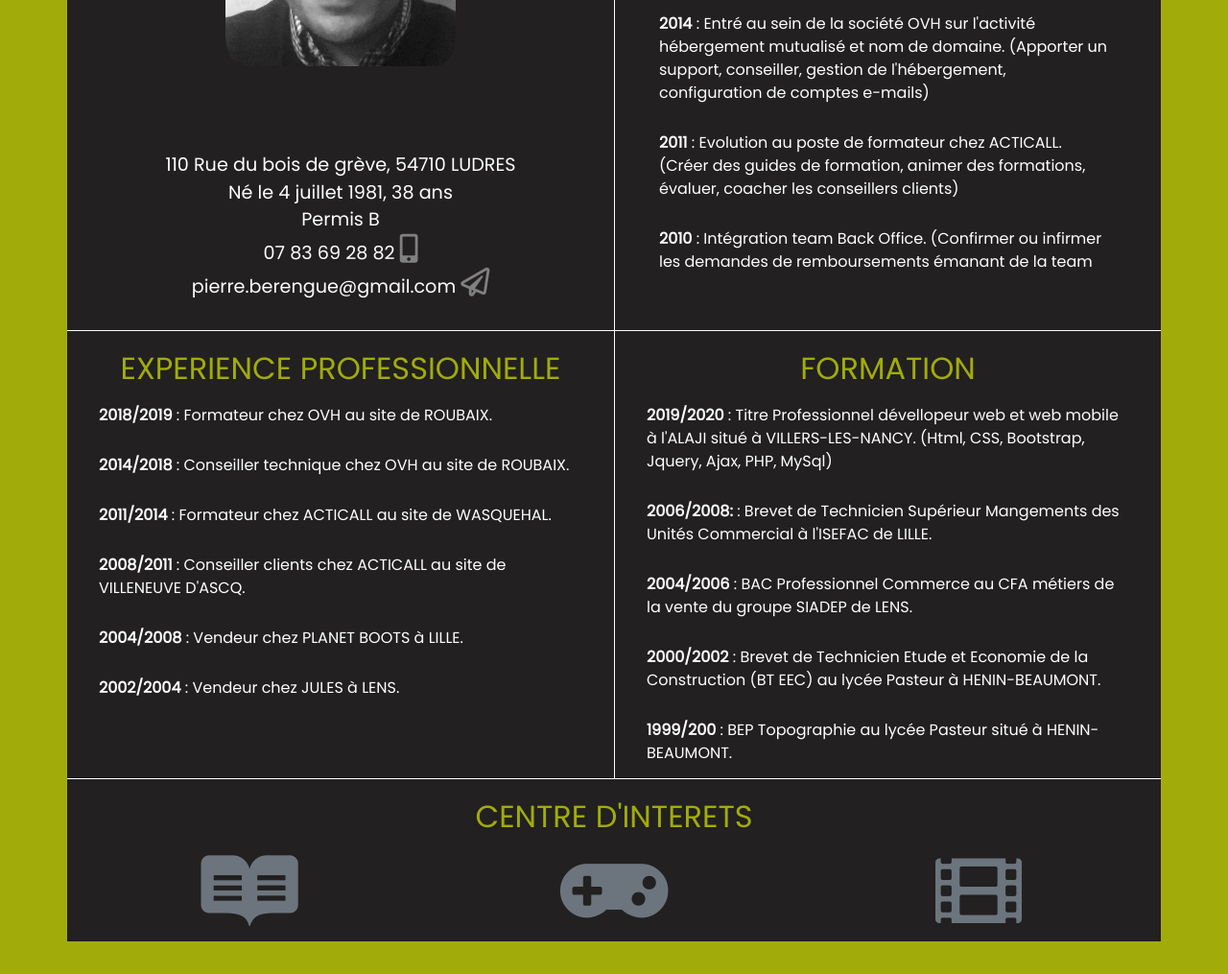
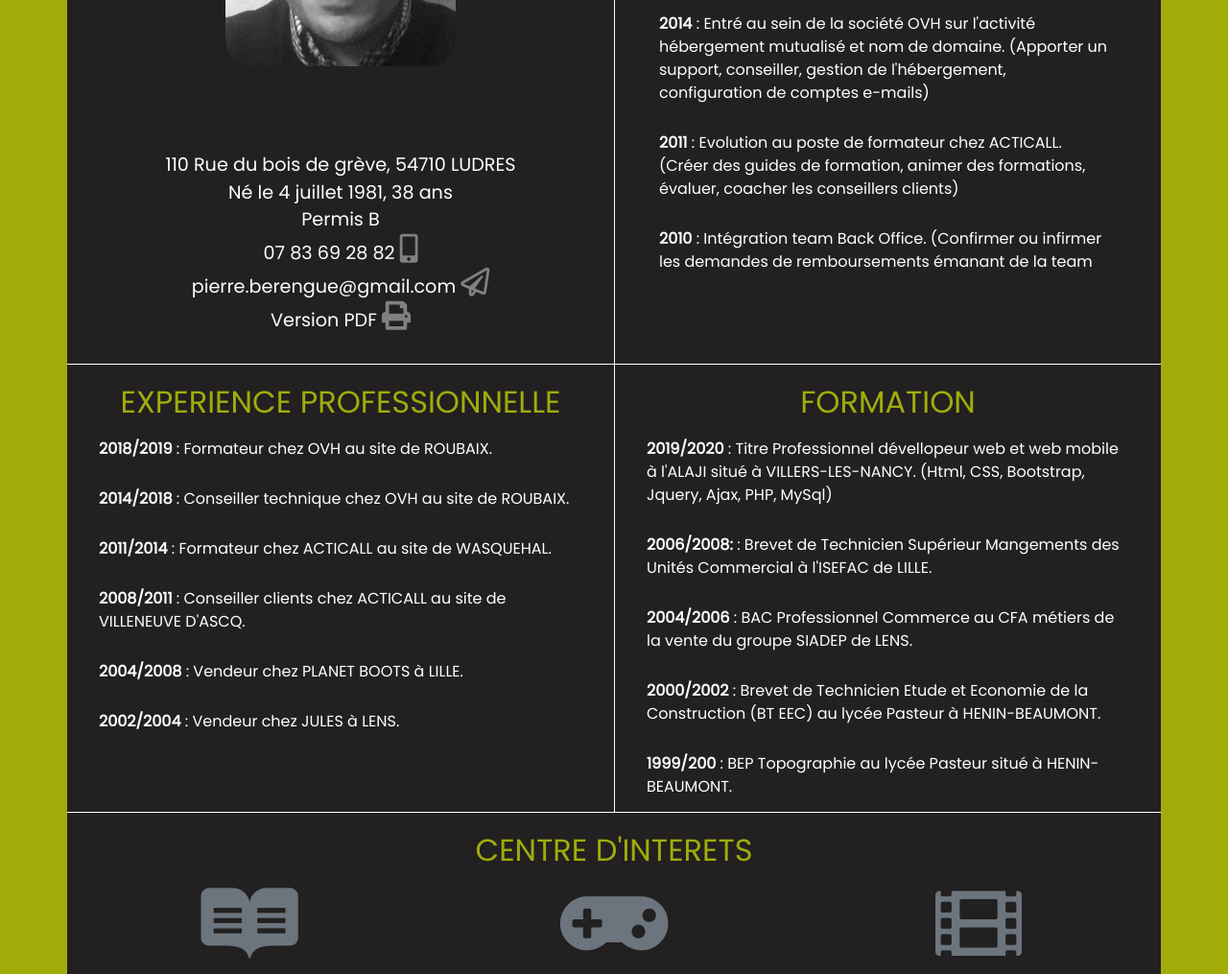
Before and after one commit to Pierre590/Pierre590.github.io, a plain HTML site: page index.html in a window 1280 px wide. Shown: the part 498-1513 px from the top of the page at 96% size. Before the commit the page ends 1479 px from the top, so only its background shows below. Drawn offline with nearby package versions, Linux system fonts and the light colour scheme.

Commit message:
finishim

```diff
--- a/cv.css
+++ b/cv.css
@@ -72,6 +72,7 @@ h2 {
 .a {
     color: gray;
 }
+
 .icon  {
     font-size: 90px;
     background-color: rgb(34, 32, 32);
@@ -81,7 +82,7 @@ h2 {
     display: none;
 }
 
-.tel, .mail  {
+.tel, .mail, .print  {
     font-size: 30px;
     color: gray;
 }
--- a/index.html
+++ b/index.html
@@ -50,6 +50,9 @@
                                 <br>
                                 pierre.berengue@gmail.com
                                 <a href="mailto:pierre.berengue@gmail.com"><i class="sub mail sm far fa-paper-plane"title="Email"></i></a>
+                                <br>
+                                Version PDF
+                                <a href="BERENGUE PIERRE.pdf"><i class="sub print fas fa-print"title="Télécharger"></i></a>
                         </div>
                     </div>
                 </div>
@@ -138,12 +141,16 @@
                             mais aussi des Mangas ainsi que des Comics.</div>
                     </div>
                     <div class="col-sm-4 text-center">
-                        <a href="#test2"type="button" class="sub button2 icon fas fa-gamepad border-0 p-1 mb-1 bg-gray text-muted"title="Jeux vidéos"></a>
+                        <a href="#test2"type="button" class="sub button2 border-0 p-1 mb-1 bg-gray text-muted"title="Jeux vidéos">
+                            <i class="icon fas fa-gamepad"></i>
+                        </a>
                         <div id="test2" class="bg-info2">J'apprécie les jeux du genre "point and click" tel que Life is strange,
                             Beyond two souls, mais aussi des jeux comme Overcooked où la collaboration est primordiale, j'aime également les jeux solo comme Uncharted et The last of us.</div>
                     </div>
                     <div class="col-sm-4 text-center">
-                        <a href="#test3"type="button" class="sub button3 icon fas fa-film border-0 p-1 mb-1 bg-gray text-muted"title="Cinéma"></a>
+                        <a href="#test3"type="button" class="sub button3 border-0 p-1 mb-1 bg-gray text-muted"title="Cinéma">
+                            <i class="icon fas fa-film"></i>
+                        </a>
                         <div id="test3" class="bg-info3">Le cinéma est une de mes passions, je suis éclectique et apprécie la majeur partie des films et séries.</div>
                     </div>
                 </div>
```
Also changed, not shown: 2 other files.
